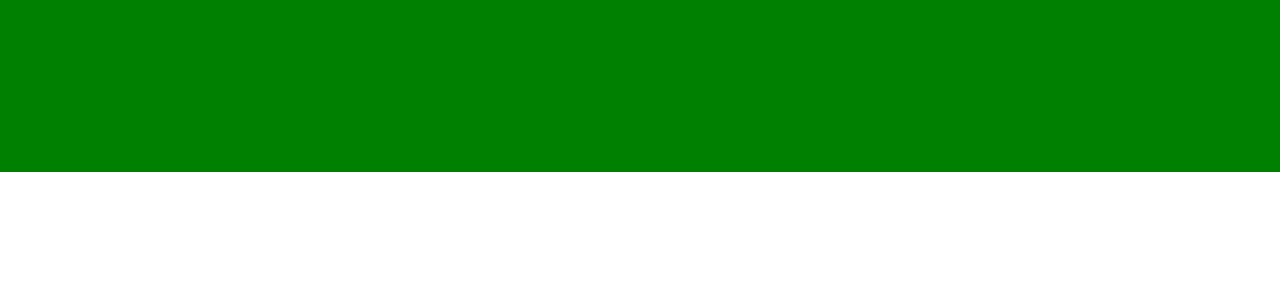
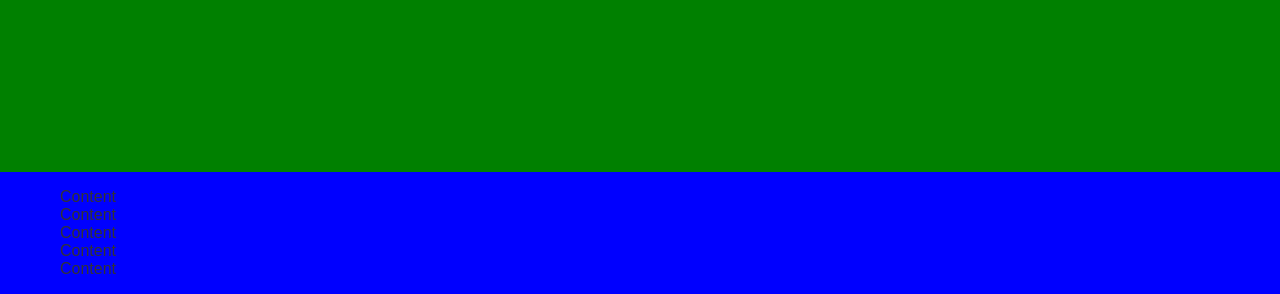
Before and after one commit to Hillsrion/Bachelor-Maquette, a website: page index.html in a window 1280 px wide. Shown: the part 1308-1602 px from the top of the page. Before the commit the page ends 1536 px from the top, so only its background shows below. Drawn offline with nearby package versions, Linux system fonts and the light colour scheme; files that its build step writes are made by us from their sources.

Commit message:
Footer wip

```diff
--- a/index.html
+++ b/index.html
@@ -155,5 +155,16 @@
         </aside>
       </div>
     </section>
+    <footer class="row footer">
+      <nav class="col-xs-3 footer__nav-stack">
+        <ul class="footer__nav-list">
+          <li class="footer__nav-item--big">Content</li>
+          <li class="footer__nav-item">Content</li>
+          <li class="footer__nav-item">Content</li>
+          <li class="footer__nav-item">Content</li>
+          <li class="footer__nav-item">Content</li>
+        </ul>
+      </nav>
+    </footer>
   </body>
 </html>
--- a/less/footer.less
+++ b/less/footer.less
@@ -0,0 +1,18 @@
+.footer {
+	margin: 0;
+	background-color: blue;
+	&__nav-list {
+		list-style: none;
+		padding: 0;
+	}
+	&__nav-item {
+		&--main {
+			margin-bottom: 20px;
+		}
+	}
+	&__nav-stack {
+		&:first-child {
+			padding-left: 60px;
+		}
+	}
+}
```
